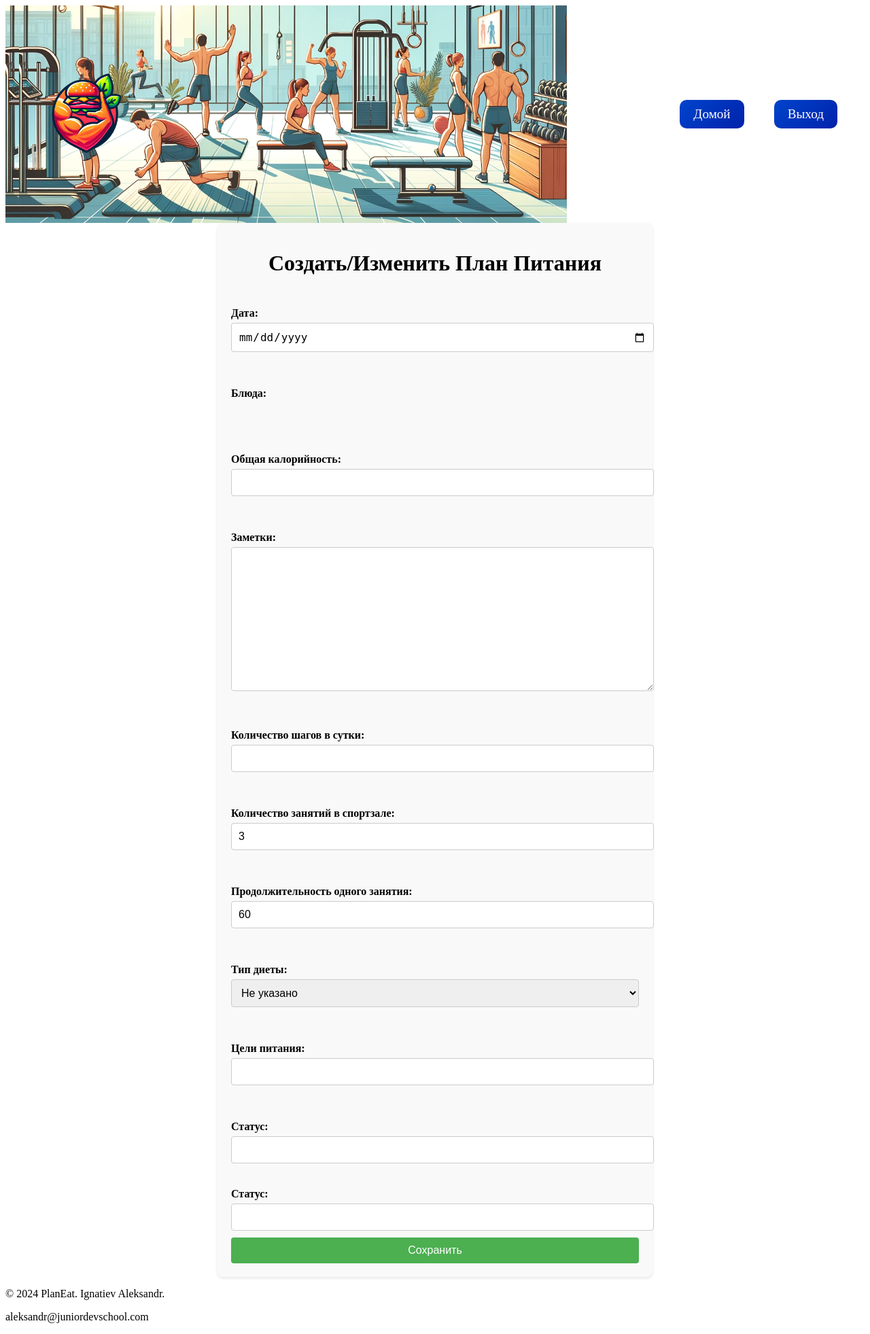
After one commit to Cur1yB/PlanEat, a Django app: page /create-meal-plan/ in a window 1280 px wide. The commit adds this page. Shown: the whole page at 68% size. Run offline with Django 4.2, Linux system fonts and the light colour scheme; a user stored in the database is signed in; data that the repository does not hold is empty.

Commit message:
Added model registration in the admin panel for full access, refined the interface, and fixed bugs related to changing the meal plan

```diff
--- a/PlanEat/admin.py
+++ b/PlanEat/admin.py
@@ -1,4 +1,8 @@
 from django.contrib import admin
-from .models import Profile
+from .models import Profile, MealPlan
 
 admin.site.register(Profile)
+
+@admin.register(MealPlan)
+class MealPlanAdmin(admin.ModelAdmin):
+    list_display = ('user', 'date', 'total_calories', 'diet_type', 'nutrition_goals', 'status')
--- a/PlanEat/forms.py
+++ b/PlanEat/forms.py
@@ -67,5 +67,32 @@ class UserPreferencesForm(forms.ModelForm):
     class Meta:
         model = UserPreferences
         fields = ['show_steps_count', 'show_gym_sessions', 'show_diet_type',
-                  'show_breakfast_time', 'show_lunch_time', 'show_dinner_time',
-                  'show_snack_times', 'show_notes', 'show_nutrition_goals', 'show_status']
+                  'show_notes', 'show_nutrition_goals', 'show_status']
+
+class MealPlanForm(forms.ModelForm):
+    class Meta:
+        model = MealPlan
+        labels = {
+            'date': 'Дата',
+            'dishes': 'Блюда',
+            'total_calories': 'Общая калорийность',
+            'notes': 'Заметки',
+            'steps_count': 'Количество шагов в сутки',
+            'gym_sessions_count': 'Количество занятий в спортзале',
+            'gym_sessions_duration': 'Продолжительность одного занятия',
+            'diet_type': 'Тип диеты',
+            'nutrition_goals': 'Цели питания',
+            'status': 'Статус',
+        }
+        status = forms.ChoiceField(choices=MealPlan.STATUS_CHOICES)
+        fields = ['date', 'dishes', 'total_calories', 'notes', 'steps_count', 'gym_sessions_count', 'gym_sessions_duration', 'diet_type', 'nutrition_goals', 'status']
+        widgets = {
+            'date': forms.DateInput(attrs={'type': 'date'}),
+            'dishes': forms.CheckboxSelectMultiple(),
+            'total_calories': forms.NumberInput(attrs={'step': '0.01'}),
+            'diet_type': forms.Select(choices=[('none', 'Не указано'), ('vegan', 'Веганское'), ('keto', 'Кето'), ('gluten_free', 'Безглютеновое'),]),
+            'nutrition_goals': forms.TextInput(),
+            'gym_sessions_count': forms.NumberInput(),
+            'gym_sessions_duration': forms.NumberInput(),
+            'status': forms.TextInput()
+        }
--- a/PlanEat/settings.py
+++ b/PlanEat/settings.py
@@ -105,7 +105,7 @@ AUTH_PASSWORD_VALIDATORS = [
 # Internationalization
 # https://docs.djangoproject.com/en/4.2/topics/i18n/
 
-LANGUAGE_CODE = 'en-us'
+LANGUAGE_CODE = 'ru'
 
 TIME_ZONE = 'UTC'
 
--- a/PlanEat/urls.py
+++ b/PlanEat/urls.py
@@ -14,6 +14,8 @@ urlpatterns = [
     path('delete-profile/', views.delete_profile, name='delete_profile'),
     path('change-username/', views.change_username, name='change_username'),
     path('preferences/', views.user_preferences, name='preferences'),
+    path('create-meal-plan/', views.create_meal_plan, name='create_meal_plan'),
+    path('edit-meal-plan/<int:meal_plan_id>/', views.edit_meal_plan, name='edit_meal_plan'),
     # Добавление маршрута для выхода
     path('logout/', LogoutView.as_view(next_page='/'), name='logout'),
 ]
--- a/PlanEat/views.py
+++ b/PlanEat/views.py
@@ -4,8 +4,9 @@ from django.contrib.auth import update_session_auth_hash, authenticate, login as
 from django.contrib.auth.decorators import login_required
 from django.contrib import messages
 from django.contrib.auth.models import User
-from .forms import CustomUserCreationForm, ConfirmPasswordForm, UsernameChangeForm, UserPreferencesForm
-from .models import UserPreferences
+from .forms import (CustomUserCreationForm, ConfirmPasswordForm, UsernameChangeForm, UserPreferencesForm,
+                    MealPlanForm)
+from .models import UserPreferences, MealPlan
 
 def home(request):
     return render(request, 'home.html')
@@ -101,6 +102,34 @@ def user_preferences(request):
     else:
         form = UserPreferencesForm(instance=preferences)
     return render(request, 'preferences.html', {'form': form})
+
+@login_required
+def create_meal_plan(request):
+    if request.method == 'POST':
+        form = MealPlanForm(request.POST)
+        if form.is_valid():
+            meal_plan = form.save(commit=False)
+            meal_plan.user = request.user
+            meal_plan.save()
+            form.save_m2m()  # Сохранение связанных блюд
+            # Здесь можно добавить расчет калорий
+            return redirect('dashboard')
+    else:
+        form = MealPlanForm()
+    return render(request, 'meal_plan_form.html', {'form': form})
+
+@login_required
+def edit_meal_plan(request, meal_plan_id):
+    meal_plan = MealPlan.objects.get(id=meal_plan_id, user=request.user)
+    if request.method == 'POST':
+        form = MealPlanForm(request.POST, instance=meal_plan)
+        if form.is_valid():
+            form.save()
+            # Обновление калорий можно выполнить здесь
+            return redirect('dashboard')
+    else:
+        form = MealPlanForm(instance=meal_plan)
+    return render(request, 'meal_plan_form.html', {'form': form})
 '''
 Пользователи
 Л: test06
--- a/static/css/styles.css
+++ b/static/css/styles.css
@@ -153,3 +153,99 @@
 .dashboard-button-delete:hover {
     background: linear-gradient(135deg, #f83131 0%, #ff0000 100%);
 }
+
+/*<-------------------------------- ПЛАН ПИТАНИЯ ------------------------------------------->*/
+
+.form-container-meal {
+    max-width: 600px; /* Или любая другая ширина, которая вам подходит */
+    margin: auto;
+    padding: 20px;
+    background-color: #f9f9f9;
+    border-radius: 8px;
+    box-shadow: 0 2px 4px rgba(0, 0, 0, 0.1);
+}
+
+.form-container-meal h1 {
+    text-align: center;
+    margin-bottom: 20px;
+}
+
+.form-container-meal form {
+    display: flex;
+    flex-direction: column;
+}
+
+.form-container-meal label {
+    display: block; /* Делает метку блочным элементом, что позволяет следующему элементу (полю ввода) начинаться с новой строки */
+    margin-top: 10px;
+    margin-bottom: 5px; /* Отступ перед полем ввода */
+    font-weight: bold; /* Делает текст метки жирным */
+}
+
+.form-container-meal input[type="text"],
+.form-container-meal input[type="email"],
+.form-container-meal input[type="password"],
+.form-container-meal input[type="number"],
+.form-container-meal input[type="date"],
+.form-container-meal input[type="time"],
+.form-container-meal select,
+.form-container-meal textarea {
+    width: 100%; /* Заставляет поле ввода занимать всю ширину контейнера, чтобы оно не было рядом с меткой */
+    padding: 10px;
+    margin-bottom: 10px; /* Отступ после поля ввода */
+    border: 1px solid #ccc;
+    border-radius: 4px;
+    font-size: 16px;
+}
+
+.form-container-meal .checkbox-group {
+    display: flex;
+    flex-direction: column;
+}
+
+.form-container-meal .checkbox-group label {
+    margin: 0; /* Убираем отступы для меток чекбоксов */
+}
+
+.form-container-meal .checkbox-group input[type="checkbox"] {
+    margin-right: 10px; /* Добавляем отступ справа от чекбокса */
+}
+
+/* Если у вас есть специальные стили для кнопок или других элементов, добавьте их здесь */
+
+
+.form-container-meal button {
+    background-color: #4CAF50;
+    color: #fff;
+    border: none;
+    padding: 10px 20px;
+    text-align: center;
+    text-decoration: none;
+    display: inline-block;
+    font-size: 16px;
+    margin: 4px 2px;
+    cursor: pointer;
+    border-radius: 4px;
+    transition: background-color 0.3s;
+    margin: 0 auto; /* Центрируем кнопку по горизонтали внутри контейнера */
+}
+
+.form-container-meal button:hover {
+    background-color: #45a049;
+}
+
+.form-container-meal .button-save {
+    width: 100%; /* Занимает всю ширину контейнера */
+    text-align: center; /* Текст на кнопке по центру */
+}
+
+/* Убрать стрелки у input[type="number"] */
+input[type="number"]::-webkit-inner-spin-button,
+input[type="number"]::-webkit-outer-spin-button {
+    -webkit-appearance: none;
+    margin: 0;
+}
+
+input[type="number"] {
+    -moz-appearance: textfield;
+}
--- a/templates/dashboard.html
+++ b/templates/dashboard.html
@@ -6,7 +6,8 @@
     <p>Ваш персональный кабинет</p>
 
     <div class="dashboard-buttons">
-        <a href="{% url 'preferences' %}" class="dashboard-button">Изменить план питания</a>
+        <a href="{% url 'create_meal_plan' %}" class="dashboard-button">Изменить план питания</a>
+        <a href="{% url 'preferences' %}" class="dashboard-button">Изменить настройки плана питания</a>
         <a href="{% url 'change_username' %}" class="dashboard-button">Изменить логин</a>
         <a href="{% url 'change_password' %}" class="dashboard-button">Изменить пароль</a>
         <a href="{% url 'delete_profile' %}" class="dashboard-button-delete">Удалить профиль</a>
--- /dev/null
+++ b/templates/meal_plan_form.html
@@ -0,0 +1,19 @@
+{% extends 'base.html' %}
+
+{% block content %}
+<div class="form-container-meal">
+    <h1>Создать/Изменить План Питания</h1>
+    <form method="post">
+        {% csrf_token %}
+        {{ form.as_p }}
+        <div>
+            <label for="id_status">Статус:</label>
+            {{ form.status }}
+        </div>
+        <div class="container-button-save">
+            <button class="button-save">Сохранить</button>
+        </div>
+    </form>
+
+</div>
+{% endblock %}
--- a/templates/preferences.html
+++ b/templates/preferences.html
@@ -7,6 +7,7 @@
         {% csrf_token %}
         {{ form.as_p }}
         <button type="submit">Сохранить настройки</button>
+        <a href="{% url 'create_meal_plan' %}" class="button">Изменить план питания</a>
     </form>
 </div>
 {% endblock %}
```
Also changed, not shown: PlanEat/models.py (+15 -18 lines), PlanEat/migrations/0003_remove_mealplan_breakfast_time_and_more.py (added), db.sqlite3.
